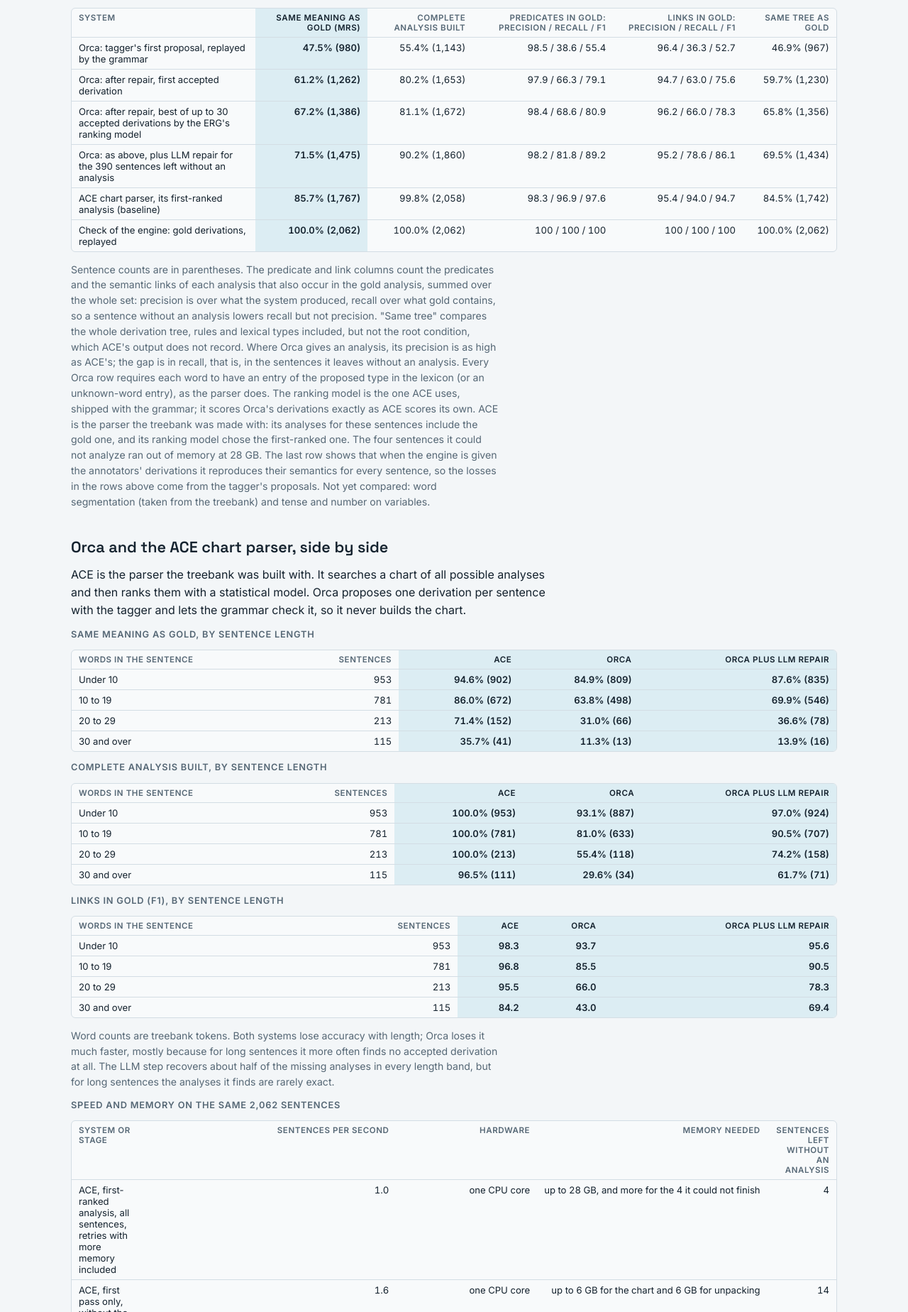
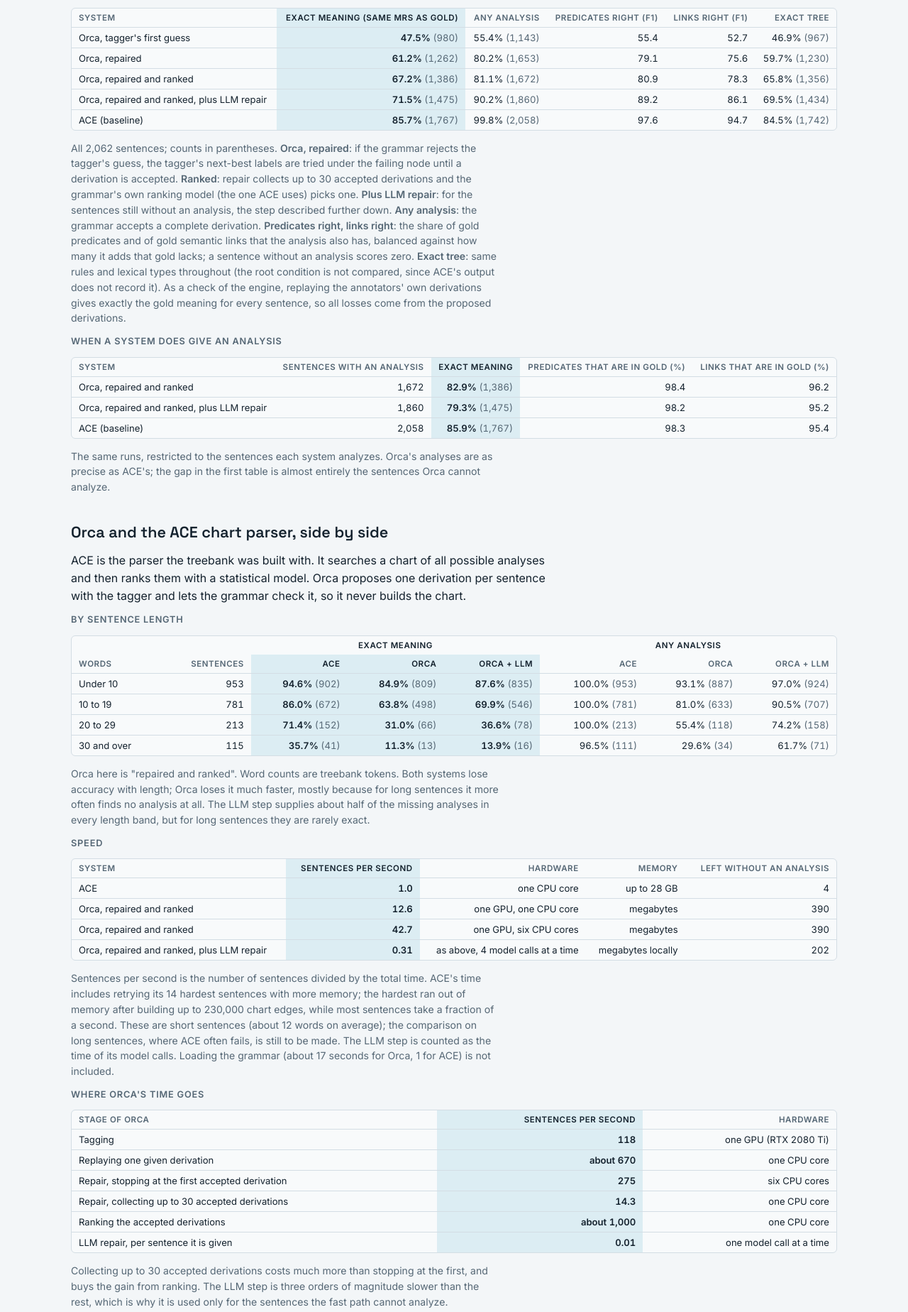
Before and after one commit to olzama/orca, a plain HTML site: page docs/walkthrough/template.html in a window 1280 px wide. Shown: the part 777-2625 px from the top of the page at 71% size. Drawn offline with Linux system fonts and the light colour scheme.

Commit message:
Walkthrough: simpler tables (F1 only in the main table, precision table, one length table, speed by system and by stage)
Co-Authored-By: Claude Opus 5.5 <noreply@anthropic.com>
Claude-Session: https://claude.ai/code/session_01AKnFn5QFU1m2HtGdrDkPmC

```diff
--- a/docs/walkthrough/template.html
+++ b/docs/walkthrough/template.html
@@ -111,6 +111,8 @@ pre.mrs .q { color: var(--muted); }
 .results td, .results th { white-space: normal; }
 .results td.n { font-variant-numeric: tabular-nums; text-align: right; white-space: nowrap; }
 .results th.n { text-align: right; }
+.results th.g { text-align: center; border-bottom: 0; color: var(--fg); }
+.results .cnt { color: var(--muted); font-weight: 400; }
 .tiles { display: grid; grid-template-columns: repeat(auto-fit, minmax(220px, 1fr)); gap: 14px; }
 .tile { background: var(--surface); border: 1px solid var(--line); border-radius: 8px; padding: 16px 18px; display: flex; flex-direction: column; gap: 6px; min-width: 0; }
 .tile b { font-family: var(--display); font-size: 2.2rem; font-weight: 600; line-height: 1; font-variant-numeric: tabular-nums; }
@@ -157,81 +159,75 @@ code { font-family: var(--mono); font-size: 0.88em; }
     <p class="caption">Meaning is the measure that matters most: different trees can express the same meaning, and the tree is there to get the meaning right. A sentence counts only if its whole semantic structure matches; partly correct analyses count as wrong here. These figures are for the fast pipeline; the slower LLM repair step described below raises the first two (fourth row of the table).</p>
     <div class="scroll">
       <table class="results">
-        <thead><tr><th>System</th><th class="n hl">Same meaning as gold (MRS)</th><th class="n">Complete analysis built</th><th class="n">Predicates in gold: precision / recall / F1</th><th class="n">Links in gold: precision / recall / F1</th><th class="n">Same tree as gold</th></tr></thead>
+        <thead><tr><th>System</th><th class="n hl">Exact meaning (same MRS as gold)</th><th class="n">Any analysis</th><th class="n">Predicates right (F1)</th><th class="n">Links right (F1)</th><th class="n">Exact tree</th></tr></thead>
         <tbody>
-          <tr><td>Orca: tagger's first proposal, replayed by the grammar</td><td class="n hl">47.5% (980)</td><td class="n">55.4% (1,143)</td><td class="n">98.5 / 38.6 / 55.4</td><td class="n">96.4 / 36.3 / 52.7</td><td class="n">46.9% (967)</td></tr>
-          <tr><td>Orca: after repair, first accepted derivation</td><td class="n hl">61.2% (1,262)</td><td class="n">80.2% (1,653)</td><td class="n">97.9 / 66.3 / 79.1</td><td class="n">94.7 / 63.0 / 75.6</td><td class="n">59.7% (1,230)</td></tr>
-          <tr><td>Orca: after repair, best of up to 30 accepted derivations by the ERG's ranking model</td><td class="n hl">67.2% (1,386)</td><td class="n">81.1% (1,672)</td><td class="n">98.4 / 68.6 / 80.9</td><td class="n">96.2 / 66.0 / 78.3</td><td class="n">65.8% (1,356)</td></tr>
-          <tr><td>Orca: as above, plus LLM repair for the 390 sentences left without an analysis</td><td class="n hl">71.5% (1,475)</td><td class="n">90.2% (1,860)</td><td class="n">98.2 / 81.8 / 89.2</td><td class="n">95.2 / 78.6 / 86.1</td><td class="n">69.5% (1,434)</td></tr>
-          <tr><td>ACE chart parser, its first-ranked analysis (baseline)</td><td class="n hl">85.7% (1,767)</td><td class="n">99.8% (2,058)</td><td class="n">98.3 / 96.9 / 97.6</td><td class="n">95.4 / 94.0 / 94.7</td><td class="n">84.5% (1,742)</td></tr>
-          <tr><td>Check of the engine: gold derivations, replayed</td><td class="n hl">100.0% (2,062)</td><td class="n">100.0% (2,062)</td><td class="n">100 / 100 / 100</td><td class="n">100 / 100 / 100</td><td class="n">100.0% (2,062)</td></tr>
+          <tr><td>Orca, tagger's first guess</td><td class="n hl">47.5% <span class="cnt">(980)</span></td><td class="n">55.4% <span class="cnt">(1,143)</span></td><td class="n">55.4</td><td class="n">52.7</td><td class="n">46.9% <span class="cnt">(967)</span></td></tr>
+          <tr><td>Orca, repaired</td><td class="n hl">61.2% <span class="cnt">(1,262)</span></td><td class="n">80.2% <span class="cnt">(1,653)</span></td><td class="n">79.1</td><td class="n">75.6</td><td class="n">59.7% <span class="cnt">(1,230)</span></td></tr>
+          <tr><td>Orca, repaired and ranked</td><td class="n hl">67.2% <span class="cnt">(1,386)</span></td><td class="n">81.1% <span class="cnt">(1,672)</span></td><td class="n">80.9</td><td class="n">78.3</td><td class="n">65.8% <span class="cnt">(1,356)</span></td></tr>
+          <tr><td>Orca, repaired and ranked, plus LLM repair</td><td class="n hl">71.5% <span class="cnt">(1,475)</span></td><td class="n">90.2% <span class="cnt">(1,860)</span></td><td class="n">89.2</td><td class="n">86.1</td><td class="n">69.5% <span class="cnt">(1,434)</span></td></tr>
+          <tr><td>ACE (baseline)</td><td class="n hl">85.7% <span class="cnt">(1,767)</span></td><td class="n">99.8% <span class="cnt">(2,058)</span></td><td class="n">97.6</td><td class="n">94.7</td><td class="n">84.5% <span class="cnt">(1,742)</span></td></tr>
         </tbody>
       </table>
     </div>
-    <p class="caption">Sentence counts are in parentheses. The predicate and link columns count the predicates and the semantic links of each analysis that also occur in the gold analysis, summed over the whole set: precision is over what the system produced, recall over what gold contains, so a sentence without an analysis lowers recall but not precision. "Same tree" compares the whole derivation tree, rules and lexical types included, but not the root condition, which ACE's output does not record. Where Orca gives an analysis, its precision is as high as ACE's; the gap is in recall, that is, in the sentences it leaves without an analysis. Every Orca row requires each word to have an entry of the proposed type in the lexicon (or an unknown-word entry), as the parser does. The ranking model is the one ACE uses, shipped with the grammar; it scores Orca's derivations exactly as ACE scores its own. ACE is the parser the treebank was made with: its analyses for these sentences include the gold one, and its ranking model chose the first-ranked one. The four sentences it could not analyze ran out of memory at 28 GB. The last row shows that when the engine is given the annotators' derivations it reproduces their semantics for every sentence, so the losses in the rows above come from the tagger's proposals. Not yet compared: word segmentation (taken from the treebank) and tense and number on variables.</p>
+    <p class="caption">All 2,062 sentences; counts in parentheses. <b>Orca, repaired</b>: if the grammar rejects the tagger's guess, the tagger's next-best labels are tried under the failing node until a derivation is accepted. <b>Ranked</b>: repair collects up to 30 accepted derivations and the grammar's own ranking model (the one ACE uses) picks one. <b>Plus LLM repair</b>: for the sentences still without an analysis, the step described further down. <b>Any analysis</b>: the grammar accepts a complete derivation. <b>Predicates right, links right</b>: the share of gold predicates and of gold semantic links that the analysis also has, balanced against how many it adds that gold lacks; a sentence without an analysis scores zero. <b>Exact tree</b>: same rules and lexical types throughout (the root condition is not compared, since ACE's output does not record it). As a check of the engine, replaying the annotators' own derivations gives exactly the gold meaning for every sentence, so all losses come from the proposed derivations.</p>
+    <h3>When a system does give an analysis</h3>
+    <div class="scroll">
+      <table class="results">
+        <thead><tr><th>System</th><th class="n">Sentences with an analysis</th><th class="n hl">Exact meaning</th><th class="n">Predicates that are in gold (%)</th><th class="n">Links that are in gold (%)</th></tr></thead>
+        <tbody>
+          <tr><td>Orca, repaired and ranked</td><td class="n">1,672</td><td class="n hl">82.9% <span class="cnt">(1,386)</span></td><td class="n">98.4</td><td class="n">96.2</td></tr>
+          <tr><td>Orca, repaired and ranked, plus LLM repair</td><td class="n">1,860</td><td class="n hl">79.3% <span class="cnt">(1,475)</span></td><td class="n">98.2</td><td class="n">95.2</td></tr>
+          <tr><td>ACE (baseline)</td><td class="n">2,058</td><td class="n hl">85.9% <span class="cnt">(1,767)</span></td><td class="n">98.3</td><td class="n">95.4</td></tr>
+        </tbody>
+      </table>
+    </div>
+    <p class="caption">The same runs, restricted to the sentences each system analyzes. Orca's analyses are as precise as ACE's; the gap in the first table is almost entirely the sentences Orca cannot analyze.</p>
   </section>
 
   <section class="stack">
     <h2>Orca and the ACE chart parser, side by side</h2>
     <p>ACE is the parser the treebank was built with. It searches a chart of all possible analyses and then ranks them with a statistical model. Orca proposes one derivation per sentence with the tagger and lets the grammar check it, so it never builds the chart.</p>
-    <h3>Same meaning as gold, by sentence length</h3>
+    <h3>By sentence length</h3>
     <div class="scroll">
       <table class="results">
-        <thead><tr><th>Words in the sentence</th><th class="n">Sentences</th><th class="n hl">ACE</th><th class="n hl">Orca</th><th class="n hl">Orca plus LLM repair</th></tr></thead>
+        <thead><tr><th colspan="2" class="g"></th><th colspan="3" class="g">Exact meaning</th><th colspan="3" class="g">Any analysis</th></tr><tr><th>Words</th><th class="n">Sentences</th><th class="n hl">ACE</th><th class="n hl">Orca</th><th class="n hl">Orca + LLM</th><th class="n">ACE</th><th class="n">Orca</th><th class="n">Orca + LLM</th></tr></thead>
         <tbody>
-          <tr><td>Under 10</td><td class="n">953</td><td class="n hl">94.6% (902)</td><td class="n hl">84.9% (809)</td><td class="n hl">87.6% (835)</td></tr>
-          <tr><td>10 to 19</td><td class="n">781</td><td class="n hl">86.0% (672)</td><td class="n hl">63.8% (498)</td><td class="n hl">69.9% (546)</td></tr>
-          <tr><td>20 to 29</td><td class="n">213</td><td class="n hl">71.4% (152)</td><td class="n hl">31.0% (66)</td><td class="n hl">36.6% (78)</td></tr>
-          <tr><td>30 and over</td><td class="n">115</td><td class="n hl">35.7% (41)</td><td class="n hl">11.3% (13)</td><td class="n hl">13.9% (16)</td></tr>
+          <tr><td>Under 10</td><td class="n">953</td><td class="n hl">94.6% <span class="cnt">(902)</span></td><td class="n hl">84.9% <span class="cnt">(809)</span></td><td class="n hl">87.6% <span class="cnt">(835)</span></td><td class="n">100.0% <span class="cnt">(953)</span></td><td class="n">93.1% <span class="cnt">(887)</span></td><td class="n">97.0% <span class="cnt">(924)</span></td></tr>
+          <tr><td>10 to 19</td><td class="n">781</td><td class="n hl">86.0% <span class="cnt">(672)</span></td><td class="n hl">63.8% <span class="cnt">(498)</span></td><td class="n hl">69.9% <span class="cnt">(546)</span></td><td class="n">100.0% <span class="cnt">(781)</span></td><td class="n">81.0% <span class="cnt">(633)</span></td><td class="n">90.5% <span class="cnt">(707)</span></td></tr>
+          <tr><td>20 to 29</td><td class="n">213</td><td class="n hl">71.4% <span class="cnt">(152)</span></td><td class="n hl">31.0% <span class="cnt">(66)</span></td><td class="n hl">36.6% <span class="cnt">(78)</span></td><td class="n">100.0% <span class="cnt">(213)</span></td><td class="n">55.4% <span class="cnt">(118)</span></td><td class="n">74.2% <span class="cnt">(158)</span></td></tr>
+          <tr><td>30 and over</td><td class="n">115</td><td class="n hl">35.7% <span class="cnt">(41)</span></td><td class="n hl">11.3% <span class="cnt">(13)</span></td><td class="n hl">13.9% <span class="cnt">(16)</span></td><td class="n">96.5% <span class="cnt">(111)</span></td><td class="n">29.6% <span class="cnt">(34)</span></td><td class="n">61.7% <span class="cnt">(71)</span></td></tr>
         </tbody>
       </table>
     </div>
-    <h3>Complete analysis built, by sentence length</h3>
+    <p class="caption">Orca here is "repaired and ranked". Word counts are treebank tokens. Both systems lose accuracy with length; Orca loses it much faster, mostly because for long sentences it more often finds no analysis at all. The LLM step supplies about half of the missing analyses in every length band, but for long sentences they are rarely exact.</p>
+    <h3>Speed</h3>
     <div class="scroll">
       <table class="results">
-        <thead><tr><th>Words in the sentence</th><th class="n">Sentences</th><th class="n hl">ACE</th><th class="n hl">Orca</th><th class="n hl">Orca plus LLM repair</th></tr></thead>
+        <thead><tr><th>System</th><th class="n hl">Sentences per second</th><th class="n">Hardware</th><th class="n">Memory</th><th class="n">Left without an analysis</th></tr></thead>
         <tbody>
-          <tr><td>Under 10</td><td class="n">953</td><td class="n hl">100.0% (953)</td><td class="n hl">93.1% (887)</td><td class="n hl">97.0% (924)</td></tr>
-          <tr><td>10 to 19</td><td class="n">781</td><td class="n hl">100.0% (781)</td><td class="n hl">81.0% (633)</td><td class="n hl">90.5% (707)</td></tr>
-          <tr><td>20 to 29</td><td class="n">213</td><td class="n hl">100.0% (213)</td><td class="n hl">55.4% (118)</td><td class="n hl">74.2% (158)</td></tr>
-          <tr><td>30 and over</td><td class="n">115</td><td class="n hl">96.5% (111)</td><td class="n hl">29.6% (34)</td><td class="n hl">61.7% (71)</td></tr>
+          <tr><td>ACE</td><td class="n hl">1.0</td><td class="n">one CPU core</td><td class="n">up to 28 GB</td><td class="n">4</td></tr>
+          <tr><td>Orca, repaired and ranked</td><td class="n hl">12.6</td><td class="n">one GPU, one CPU core</td><td class="n">megabytes</td><td class="n">390</td></tr>
+          <tr><td>Orca, repaired and ranked</td><td class="n hl">42.7</td><td class="n">one GPU, six CPU cores</td><td class="n">megabytes</td><td class="n">390</td></tr>
+          <tr><td>Orca, repaired and ranked, plus LLM repair</td><td class="n hl">0.31</td><td class="n">as above, 4 model calls at a time</td><td class="n">megabytes locally</td><td class="n">202</td></tr>
         </tbody>
       </table>
     </div>
-    <h3>Links in gold (F1), by sentence length</h3>
+    <p class="caption">Sentences per second is the number of sentences divided by the total time. ACE's time includes retrying its 14 hardest sentences with more memory; the hardest ran out of memory after building up to 230,000 chart edges, while most sentences take a fraction of a second. These are short sentences (about 12 words on average); the comparison on long sentences, where ACE often fails, is still to be made. The LLM step is counted as the time of its model calls. Loading the grammar (about 17 seconds for Orca, 1 for ACE) is not included.</p>
+    <h3>Where Orca's time goes</h3>
     <div class="scroll">
       <table class="results">
-        <thead><tr><th>Words in the sentence</th><th class="n">Sentences</th><th class="n hl">ACE</th><th class="n hl">Orca</th><th class="n hl">Orca plus LLM repair</th></tr></thead>
+        <thead><tr><th>Stage of Orca</th><th class="n hl">Sentences per second</th><th class="n">Hardware</th></tr></thead>
         <tbody>
-          <tr><td>Under 10</td><td class="n">953</td><td class="n hl">98.3</td><td class="n hl">93.7</td><td class="n hl">95.6</td></tr>
-          <tr><td>10 to 19</td><td class="n">781</td><td class="n hl">96.8</td><td class="n hl">85.5</td><td class="n hl">90.5</td></tr>
-          <tr><td>20 to 29</td><td class="n">213</td><td class="n hl">95.5</td><td class="n hl">66.0</td><td class="n hl">78.3</td></tr>
-          <tr><td>30 and over</td><td class="n">115</td><td class="n hl">84.2</td><td class="n hl">43.0</td><td class="n hl">69.4</td></tr>
+          <tr><td>Tagging</td><td class="n hl">118</td><td class="n">one GPU (RTX 2080 Ti)</td></tr>
+          <tr><td>Replaying one given derivation</td><td class="n hl">about 670</td><td class="n">one CPU core</td></tr>
+          <tr><td>Repair, stopping at the first accepted derivation</td><td class="n hl">275</td><td class="n">six CPU cores</td></tr>
+          <tr><td>Repair, collecting up to 30 accepted derivations</td><td class="n hl">14.3</td><td class="n">one CPU core</td></tr>
+          <tr><td>Ranking the accepted derivations</td><td class="n hl">about 1,000</td><td class="n">one CPU core</td></tr>
+          <tr><td>LLM repair, per sentence it is given</td><td class="n hl">0.01</td><td class="n">one model call at a time</td></tr>
         </tbody>
       </table>
     </div>
-    <p class="caption">Word counts are treebank tokens. Both systems lose accuracy with length; Orca loses it much faster, mostly because for long sentences it more often finds no accepted derivation at all. The LLM step recovers about half of the missing analyses in every length band, but for long sentences the analyses it finds are rarely exact.</p>
-    <h3>Speed and memory on the same 2,062 sentences</h3>
-    <div class="scroll">
-      <table class="results">
-        <thead><tr><th>System or stage</th><th class="n">Sentences per second</th><th class="n">Hardware</th><th class="n">Memory needed</th><th class="n">Sentences left without an analysis</th></tr></thead>
-        <tbody>
-          <tr><td>ACE, first-ranked analysis, all sentences, retries with more memory included</td><td class="n">1.0</td><td class="n">one CPU core</td><td class="n">up to 28 GB, and more for the 4 it could not finish</td><td class="n">4</td></tr>
-          <tr><td>ACE, first pass only, without the retries</td><td class="n">1.6</td><td class="n">one CPU core</td><td class="n">up to 6 GB for the chart and 6 GB for unpacking</td><td class="n">14</td></tr>
-          <tr><td>ACE, median sentence</td><td class="n">21.7</td><td class="n">one CPU core</td><td class="n">—</td><td class="n">—</td></tr>
-          <tr><td>Orca: tagging</td><td class="n">118</td><td class="n">one GPU (RTX 2080 Ti)</td><td class="n">not measured</td><td class="n">—</td></tr>
-          <tr><td>Orca: replay of one given derivation</td><td class="n">about 670</td><td class="n">one CPU core</td><td class="n">megabytes per sentence</td><td class="n">—</td></tr>
-          <tr><td>Orca: repair, stopping at the first accepted derivation</td><td class="n">275</td><td class="n">six CPU cores</td><td class="n">megabytes per sentence</td><td class="n">409</td></tr>
-          <tr><td>Orca: repair, collecting up to 30 accepted derivations</td><td class="n">14.3</td><td class="n">one CPU core</td><td class="n">megabytes per sentence</td><td class="n">390</td></tr>
-          <tr><td>Orca: the same repair</td><td class="n">71.4</td><td class="n">six CPU cores</td><td class="n">megabytes per sentence</td><td class="n">390</td></tr>
-          <tr><td>Orca: ranking the accepted derivations</td><td class="n">about 1,000</td><td class="n">one CPU core</td><td class="n">megabytes per sentence</td><td class="n">—</td></tr>
-          <tr><td>Orca, full pipeline: tagging, repair collecting up to 30, ranking</td><td class="n">12.6</td><td class="n">one GPU and one CPU core</td><td class="n">megabytes per sentence</td><td class="n">390</td></tr>
-          <tr><td>LLM repair step, for the sentences the pipeline leaves without an analysis</td><td class="n">0.015 per model stream; 0.06 with 4 streams in parallel</td><td class="n">remote model (Claude Opus)</td><td class="n">megabytes per sentence locally</td><td class="n">202</td></tr>
-          <tr><td>Orca, full pipeline plus LLM repair, over all sentences</td><td class="n">0.31</td><td class="n">as above, 4 model streams</td><td class="n">—</td><td class="n">202</td></tr>
-        </tbody>
-      </table>
-    </div>
-    <p class="caption">Sentences per second is the number of sentences divided by the total time of that stage. ACE's average is dominated by its longest sentences: the hardest ran out of memory after building up to 230,000 chart edges, while most sentences take a fraction of a second. Orca's time grows roughly in proportion to sentence length. The LLM step is measured as model time, the sum over all calls of the time each took; a call takes about 20 seconds. Loading the grammar (about 17 seconds for Orca, 1 for ACE) is not included. These are short sentences (about 12 words on average); the comparison on long sentences, where ACE often fails, is still to be made.</p>
+    <p class="caption">Collecting up to 30 accepted derivations costs much more than stopping at the first, and buys the gain from ranking. The LLM step is three orders of magnitude slower than the rest, which is why it is used only for the sentences the fast path cannot analyze.</p>
   </section>
 
   <section class="stack">
```
Also changed, not shown: 1 other file.
